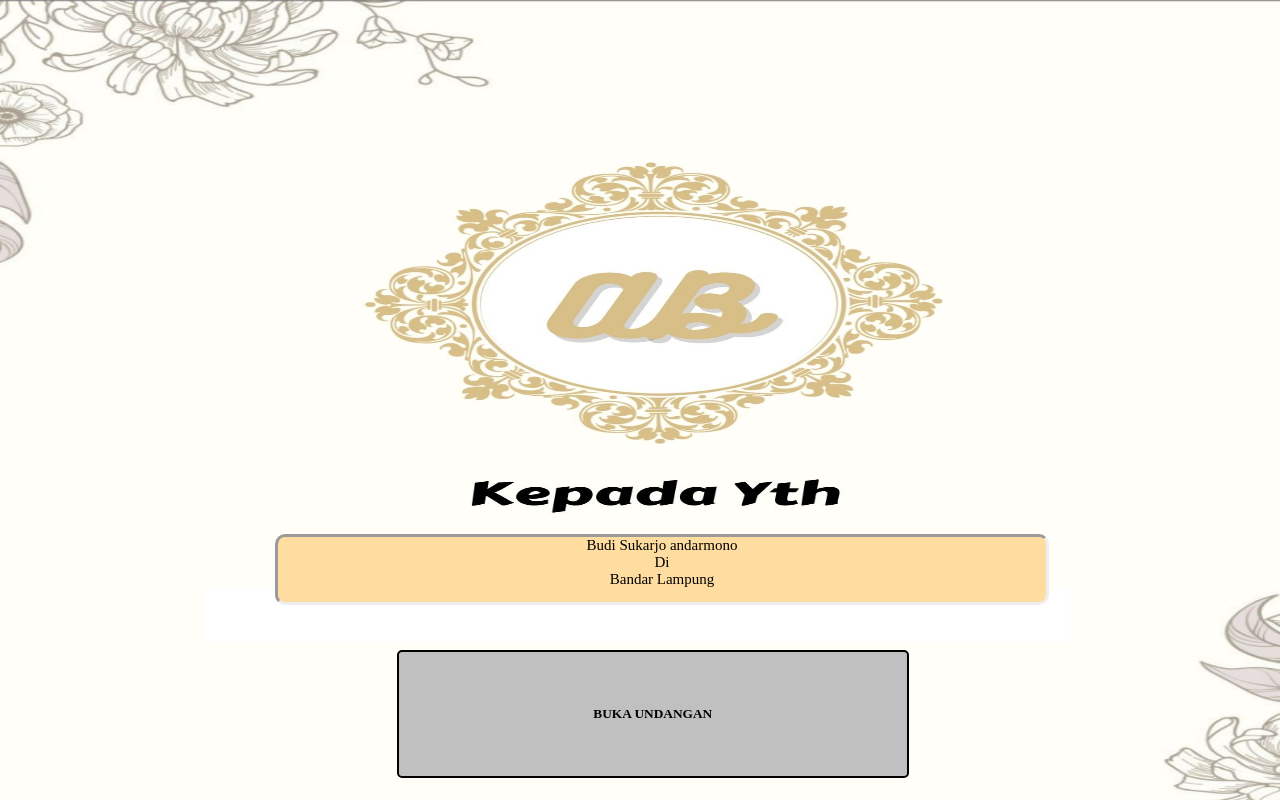
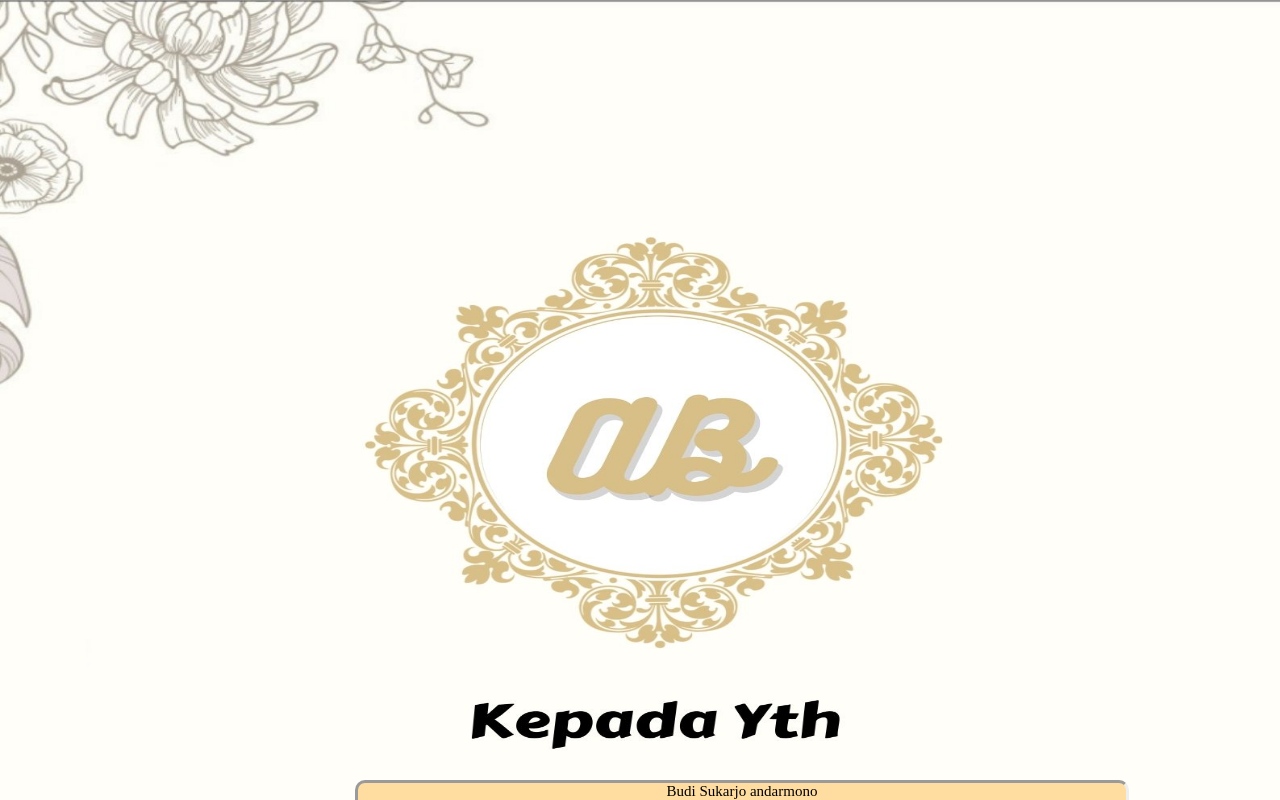
Before and after one commit to bembengggg/weddingbambangdinda, a React (Create React App) app: page /navbottom in a window 1280 px wide. Shown: the top 800 px of the page. Built offline with nearby package versions, Linux system fonts and the light colour scheme; a web font is replaced by a local one.

Commit message:
text label

```diff
--- a/src/Component/Sampul/Sampul.css
+++ b/src/Component/Sampul/Sampul.css
@@ -159,7 +159,7 @@
     .buku{
         display: block;
         width: 100%;
-        height: 890px;
+        height: 1300px;
     }
     .bkslabelnama{
         position: absolute;
@@ -167,7 +167,7 @@
         align-items: center;
         top: 60%;
         width: 60%;
-        margin-left: 275px;
+        margin-left: 355px;
         border-radius: 10px;
         background-color: #FFDDA1;
     }
```
